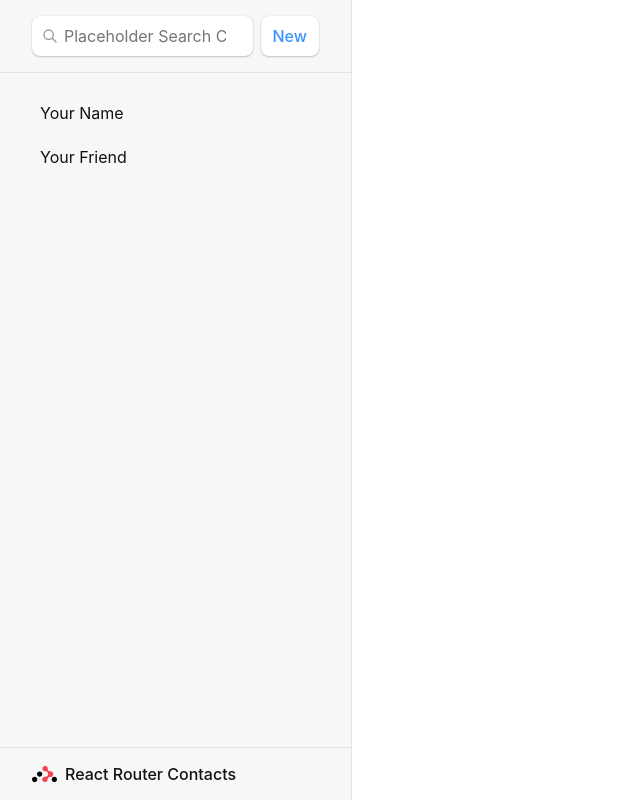
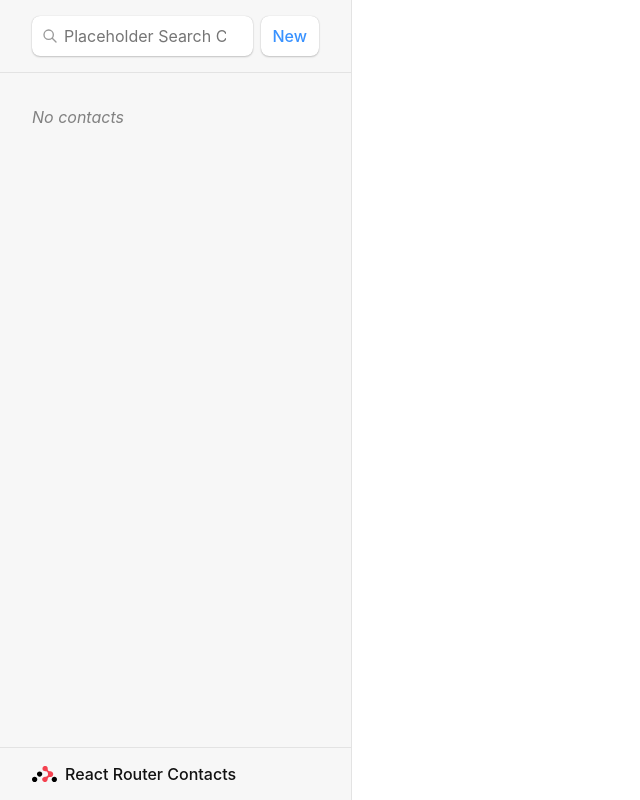
Before and after one commit to aahx/ContactHive, a React (Vite) app: page / in a window 1280 px wide. Shown: the whole page, without its empty margins (0-640 px from the left). Built offline with nearby package versions, Linux system fonts and the light colour scheme.

Commit message:
created loader

```diff
--- a/src/contacts.js
+++ b/src/contacts.js
@@ -7,10 +7,16 @@ export async function getContacts(query) {
 
     await fakeNetwork(`getContacts:${query}`);
     let contacts = await localforage.getItem("contacts");
+
+    console.log("getContacts contacts", contacts);
+
     if (!contacts) contacts = [];
+
+    console.log("null", contacts);
     if (query) {
         contacts = matchSorter(contacts, query, { keys: ["first", "last"] });
     }
+    console.log("return" , contacts.sort(sortBy("last", "createdAt")));
     return contacts.sort(sortBy("last", "createdAt"));
 }
 
@@ -68,14 +74,18 @@ async function fakeNetwork(key) {
     if (!key) {
         fakeCache = {};
     }
+    console.log("fakeCache2", fakeCache);
 
     if (fakeCache[key]) {
         return;
     }
 
     fakeCache[key] = true;
+    console.log("fakeCache[key]", fakeCache[key]);
 
     return new Promise(res => {
-        setTimeout(res, Math.random() * 800);
+        setTimeout(()=> {
+            res();
+        }, Math.random() * 800);
     });
 }
--- a/src/routes/root.jsx
+++ b/src/routes/root.jsx
@@ -5,22 +5,15 @@ import {
 } from "react-router-dom";
 import { getContacts } from "../contacts";
 
+
 export async function loader(){
     const contacts = await getContacts();
     return { contacts };
 }
 
+
 export default function Root() {
     const { contacts } = useLoaderData();
-    // "LEFT OFF AT LOADING DATA SECTION OF TUTORIAL"
-    // "LEFT OFF AT LOADING DATA SECTION OF TUTORIAL"
-    // practicing destructuring assignment on codepen
-    // https://codepen.io/SparklingLemonWater/pen/KKGpdBz?editors=0012
-    // https://developer.mozilla.org/en-US/docs/Web/JavaScript/Reference/Operators/Destructuring_assignment
-    // https://reactrouter.com/en/main/start/tutorial#loading-data
-    // https://placekitten.com/
-
-
     return (
         <>
             <div id="sidebar">
@@ -48,15 +41,30 @@ export default function Root() {
                         <button type="submit">New</button>
                     </form>
                 </div>
+
                 <nav>
-                    <ul>
-                        <li>
-                            <Link to={`/contacts/1`}>Your Name</Link>
-                        </li>
-                        <li>
-                            <Link to={`/contacts/2`}>Your Friend</Link>
-                        </li>
-                    </ul>
+                    {contacts.length ? (
+                        <ul>
+                            {contacts.map((contact) => (
+                                <li key ={contact.id}>
+                                    <Link to={`contacts/${contact.id}`}>
+                                        {contact.first || contact.last ? (
+                                            <>
+                                            {contact.first} {contact.last}
+                                            </>
+                                        ) : (
+                                            <i>No Name</i>
+                                        )}{" check this "}
+                                        {contact.favorite && <span>★</span>}
+                                    </Link>
+                                </li>
+                            ))}
+                        </ul>
+                    ) : (
+                        <p>
+                            <i>No contacts</i>
+                        </p>
+                    )}
                 </nav>
             </div>
             <div id="detail">
```
